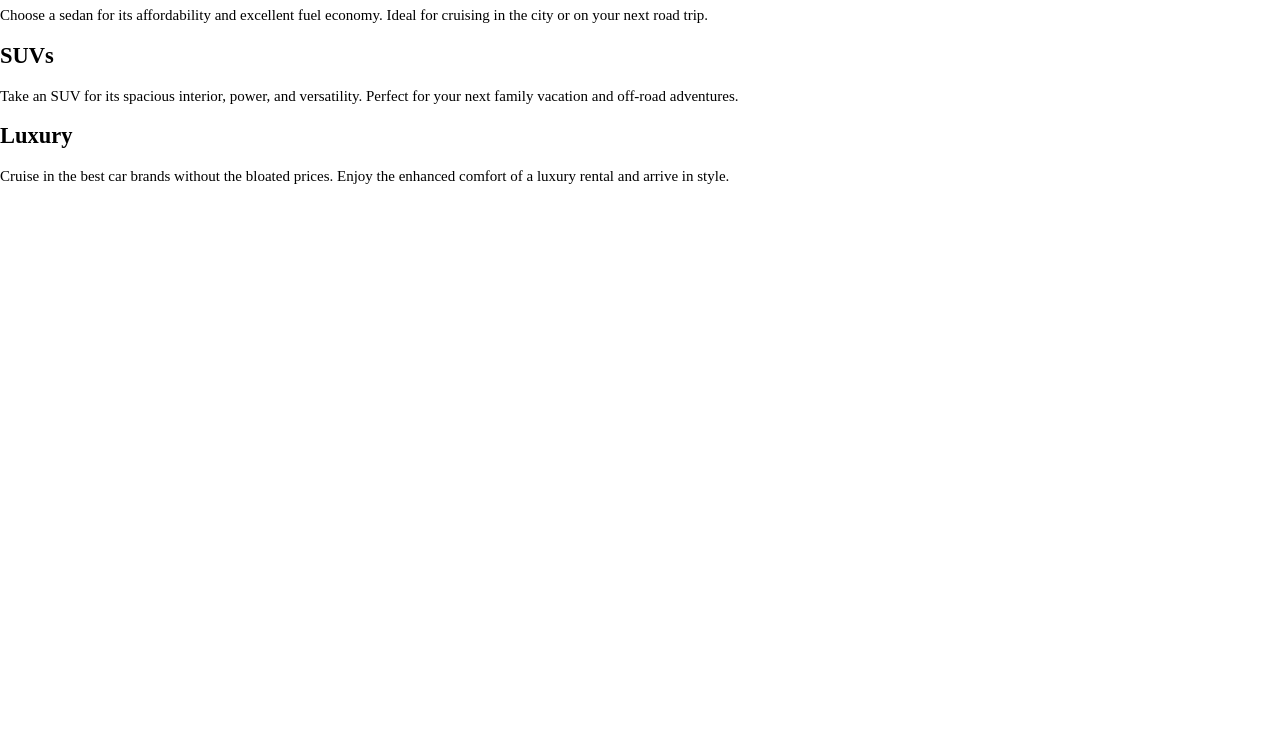
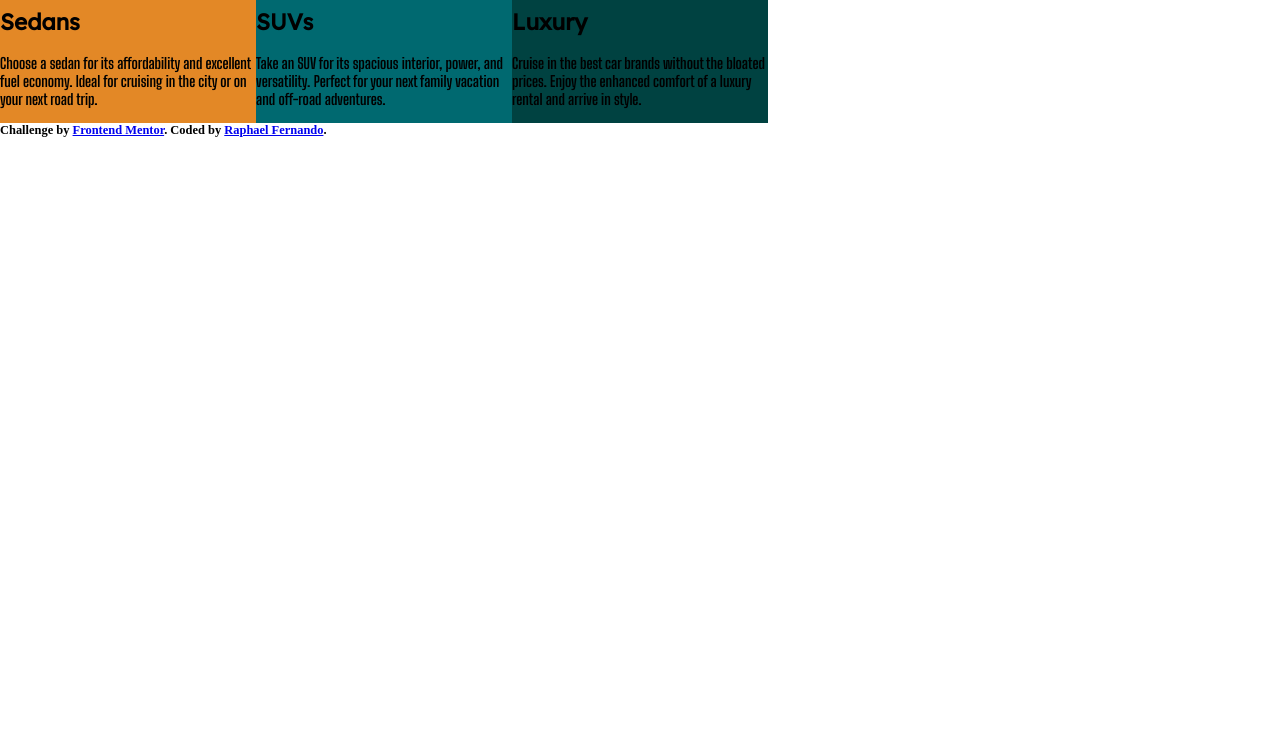
Before and after one commit to RaphaelFernando/3-column-preview-card-component, a plain HTML site: page index.html in a window 1280 px wide. Shown: the part 56-800 px from the top of the page. Drawn offline with Linux system fonts and the light colour scheme.

Commit message:
adição de cores as div e import correto das fontes

```diff
--- a/index.html
+++ b/index.html
@@ -15,6 +15,7 @@
 
   <div class="wrapper">
     <div class="Sedans">
+      <img src="images/icon-sedans.svg" alt="LogoSedan">
       <h2>Sedans</h2>
       <p>
       Choose a sedan for its affordability and excellent fuel economy. Ideal for cruising in the city
@@ -22,6 +23,7 @@
       </p>
     </div>
     <div class="SUVs">
+      <img src="images/icon-suvs.svg" alt="LogoSUVs">
       <h2>SUVs</h2>
       <p>
         Take an SUV for its spacious interior, power, and versatility. Perfect for your next family vacation
@@ -29,6 +31,7 @@
       </p>
     </div>
     <div class="Luxury">
+      <img src="images/icon-luxury.svg" alt="Logoluxury">
       <h2>Luxury</h2>
       <p>Cruise in the best car brands without the bloated prices. Enjoy the enhanced comfort of a luxury
         rental and arrive in style.
@@ -37,8 +40,10 @@
   </div>
 
   <div class="attribution">
+    <h5>
     Challenge by <a href="https://www.frontendmentor.io?ref=challenge" target="_blank">Frontend Mentor</a>.
     Coded by <a href="https://github.com/RaphaelFernando">Raphael Fernando</a>.
+    </h5>
   </div>
 </body>
 </html>
--- a/style.css
+++ b/style.css
@@ -1,13 +1,15 @@
 /* Implementação de fontes*/
 
-@font-face {
-    font-family: LexendDeca;
-    src: url(https://fonts.google.com/specimen/Lexend+Deca);
+@import url('https://fonts.googleapis.com/css2?family=Lexend+Deca&display=swap');
+
+@import url('https://fonts.googleapis.com/css2?family=Big+Shoulders+Display:wght@700&display=swap');
+
+h2{
+    font-family: 'Lexend Deca', sans-serif;
 }
 
-@font-face {
-    font-family: BigShouldersDisplay;
-    src: url(https://fonts.google.com/specimen/Big+Shoulders+Display);
+p{
+    font-family: 'Big Shoulders Display', cursive;
 }
 
 /* implementação no body*/
@@ -15,7 +17,6 @@
 body{
     font-size: 15px;
     height: 100%;
-    display: flex;
     background-color: hsl(0, 0%, 100%);
 }
 
@@ -27,3 +28,42 @@ html, body {
 }
 
 /*Implementação nas divs*/
+
+.wraper{
+    display: inline-block;
+    flex-flow: column;
+    justify-content: space-between;
+}
+
+.Sedans{
+    background-color: hsl(31, 77%, 52%);
+    float: left;
+    margin: auto;
+    width: 20%;
+    height: 20%;
+    flex-shrink: 0;
+}
+
+.SUVs{
+    background-color: hsl(184, 100%, 22%);
+    float: left;
+    margin: auto;
+    width: 20%;
+    height: 20%;
+    flex-shrink: 0;
+}
+
+.Luxury{
+    background-color: hsl(179, 100%, 13%);
+    float: left;
+    margin: auto;
+    width: 20%;
+    height: 20%;
+    flex-shrink: 0;
+}
+
+/*roda Pé*/
+
+.attribution{
+clear: both;
+}
```
